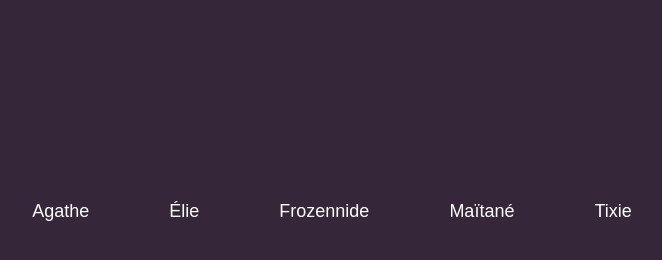
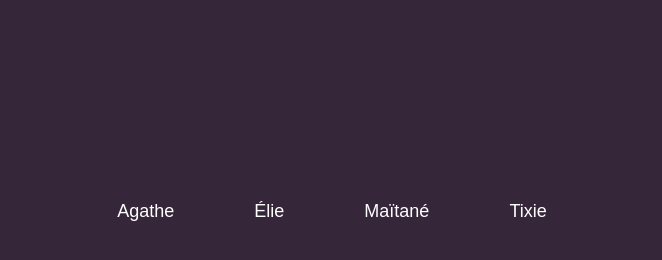
Before and after one commit to TixieSalander/perspectivescollectif, a website built with Parcel: page index.html in a window 1280 px wide. Shown: the part 510-770 px from the top of the page, without its empty margins (308-970 px from the left). Built offline with nearby package versions, Linux system fonts and the light colour scheme.

Commit message:
Update index.html
He disappeared

```diff
--- a/index.html
+++ b/index.html
@@ -22,9 +22,6 @@
 					<a class="member__link" itemprop="name" href="https://eliepse.fr/" title="Site personnel">Élie</a>
 				</li>
 				<li class="member__item">
-					<a class="member__link" itemprop="name" href="https://sdeu.fr/" title="Site personnel">Frozennide</a>
-				</li>
-				<li class="member__item">
 					<a class="member__link" itemprop="name" href="https://maiwann.net/" title="Site personnel">Maïtané</a>
 				</li>
 				<li class="member__item">
```
